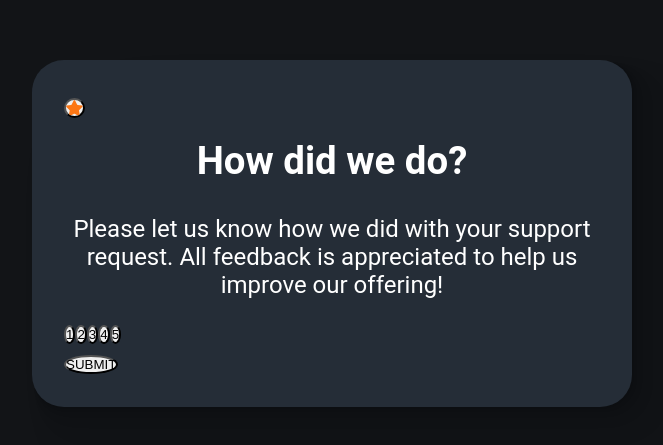
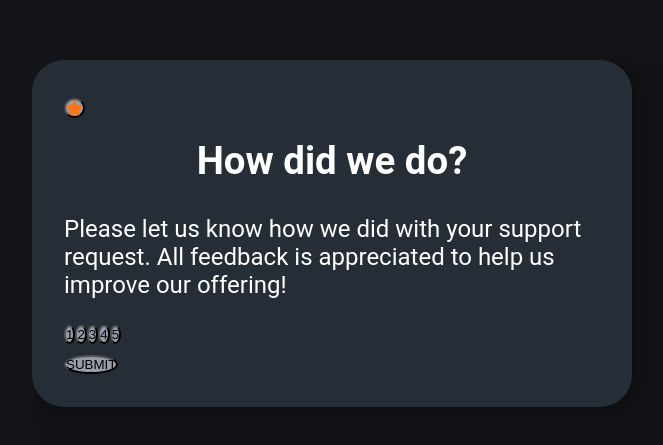
Before and after one commit to angelayke/PgrmWeb2-third-app, a React (Create React App) app: page / in a window 1280 px wide. Shown: the part 167-612 px from the top of the page, without its empty margins (308-971 px from the left). Built offline with nearby package versions, Linux system fonts and the light colour scheme.

Commit message:
correction error

```diff
--- a/index.html
+++ b/index.html
@@ -18,14 +18,14 @@
 
   <!-- Rating state start -->
 
-  How did we do?
+  <!--How did we do?
 
   Please let us know how we did with your support request. All feedback is appreciated
   to help us improve our offering!
 
   1 2 3 4 5
 
-  Submit
+  Submit-->
 
   <!-- Rating state end -->
 
--- a/src/components/App.js
+++ b/src/component/App.js
@@ -1,5 +1,4 @@
 import IconStar from '../images/icon-star.svg';
-
 
 import Container from './Container';
 import Button from './Button';
--- a/src/index.css
+++ b/src/index.css
@@ -25,6 +25,7 @@ body {
   min-height: 100vh;
   background-color: var(--very-dark-blue);
   color: white;
+  text-align: left;
 }
 
 code {
@@ -47,6 +48,7 @@ code {
 
 .button {
   border-radius: 50%;
+  background-color: var(--light-grey);
 }
 
 .image {
@@ -64,6 +66,6 @@ code {
 
 .p{
   font-size: 1.5rem;
-  text-align: center;
+  text-align: left;
   padding: 1rem 0;
 }
--- a/src/index.js
+++ b/src/index.js
@@ -1,7 +1,7 @@
 import React from 'react';
 import ReactDOM from 'react-dom/client';
 import './index.css';
-import App from './components/App';
+import App from './component/App';
 import reportWebVitals from './reportWebVitals';
 
 const root = ReactDOM.createRoot(document.getElementById('root'));
```
Also changed, not shown: src/component/Button.jsx (renamed from src/components/Button.jsx), src/component/Container.jsx (renamed from src/components/Container.jsx), src/component/Image.jsx (renamed from src/components/Image.jsx), src/component/Text.jsx (renamed from src/components/Text.jsx).
